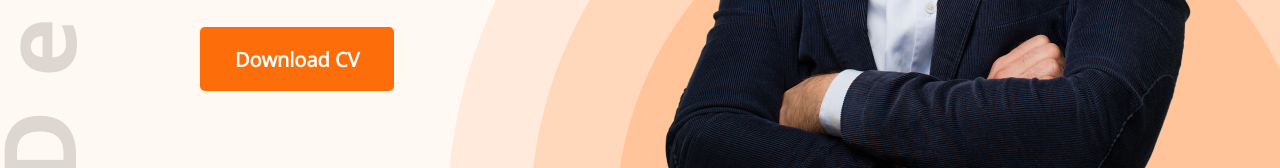
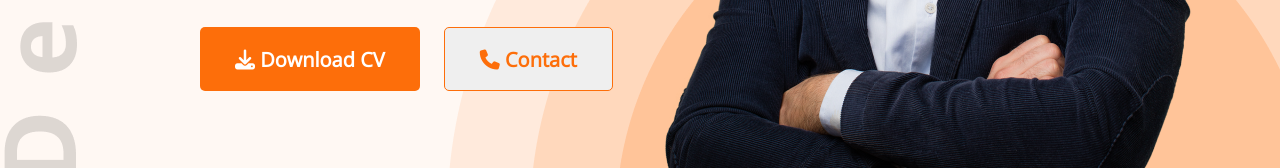
Before and after one commit to Farhanhkr/developer-portfolio-reset-, a plain HTML site: page index.html in a window 1280 px wide. Shown: the part 632-800 px from the top of the page. Drawn offline with nearby package versions, Linux system fonts and the light colour scheme.

Commit message:
all done

```diff
--- a/index.html
+++ b/index.html
@@ -9,6 +9,7 @@
     <link rel="preconnect" href="https://fonts.googleapis.com">
 <link rel="preconnect" href="https://fonts.gstatic.com" crossorigin>
 <link href="https://fonts.googleapis.com/css2?family=Open+Sans&family=Poppins&display=swap" rel="stylesheet">
+<script src="https://kit.fontawesome.com/8b5d78d781.js" crossorigin="anonymous"></script>
 </head>
 <body>
     <header>
@@ -25,7 +26,8 @@
                 <h3 class="banner-sub-title">Hi, I am</h3>
                 <h1 class="banner-title">Farhan Ahmed</h1>
                 <p class="banner-discription">Shot what able cold new see hold.Friendly as an betrayed formerly he. Morning because as to society behaved moments.</p>
-                <button class="download-btn">Download CV</button>
+                <button class="download-btn"><i class="fa-solid fa-download"></i> Download CV</button>
+                <button class="Contact-btn"><i class="fa-solid fa-phone"></i> Contact</button>
             </div>
             <div>
                 <img src="images/hardy.png" alt="">
@@ -131,7 +133,7 @@
                     </div>
                 </div>
             </div>
-            <div class="resume-button"><button class="download-btn">Download CV</button></div>
+            <div class="resume-button"><button class="download-btn"><i class="fa-solid fa-download"></i> Download CV</button></div>
         </section>
         <section class="Connect-section">
             <div>
--- a/style.css
+++ b/style.css
@@ -38,6 +38,16 @@ nav li{
     font-weight: 700;
     font-size: 20px;
     padding: 18px 35px;
+}
+.Contact-btn{
+    border-radius: 5px;
+    font-weight: 700;
+    font-size: 20px;
+    padding: 18px 35px;
+    height: 64px;
+    border: 1px solid #FD6E0A;
+    color: #FD6E0A;
+    margin-left: 20px;
 }
 .header-banner{
     margin: 0 80px 0 200px;
@@ -188,7 +198,7 @@ nav li{
     color: #181818;
     margin-bottom: 30px;
 }
-.Connect-section input,textarea{
+.Connect-section input[type="text"],input[type="email"], textarea{
     margin-bottom: 24px;
     border: 0;
     width: 461px;
```
